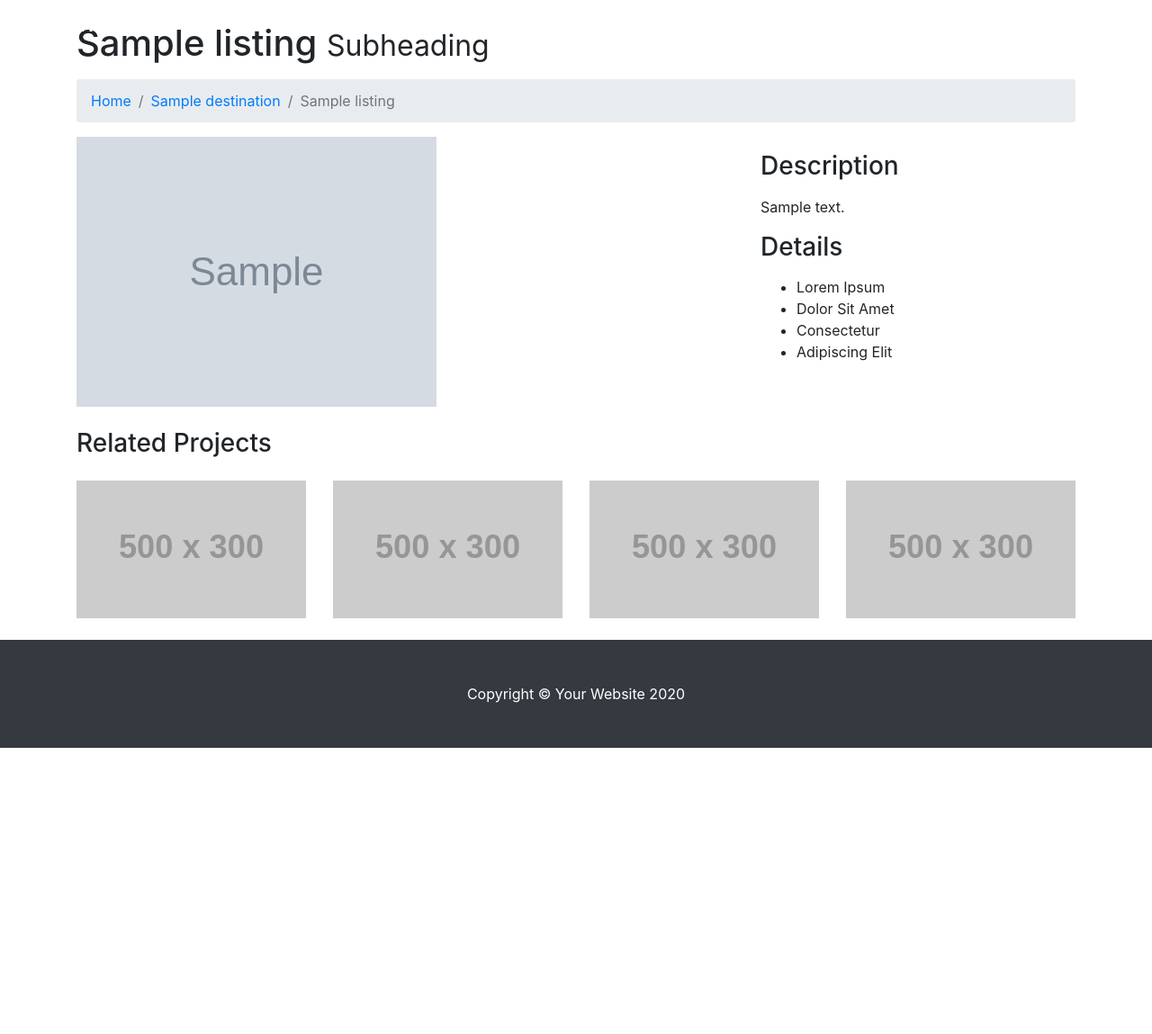
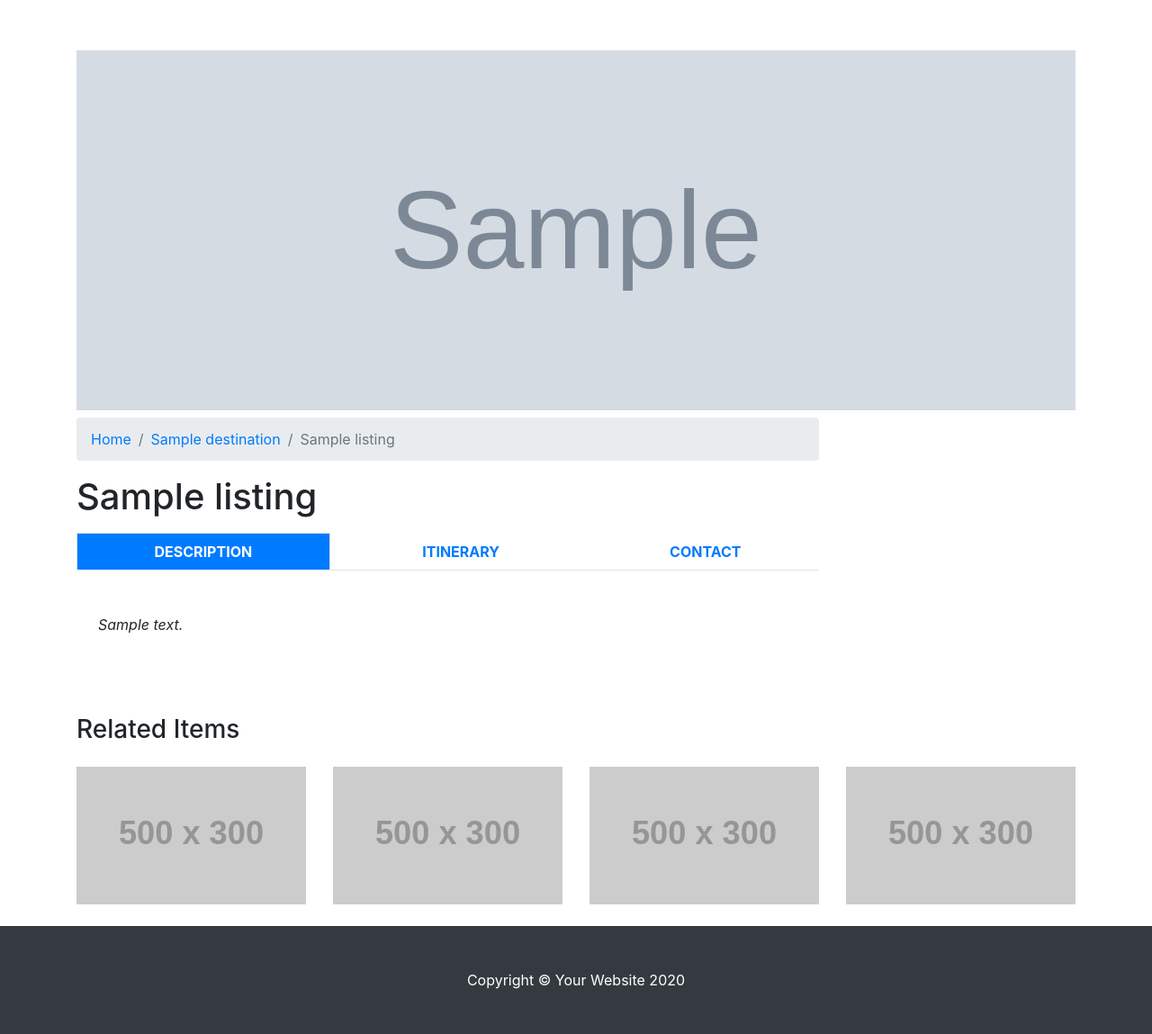
Before and after one commit to dhita-irma/travel-booking, a Django app: page /catalog/1 in a window 1280 px wide. Shown: the whole page at 90% size. Before the commit the page ends 831 px from the top, so only its background shows below. Run offline with Django 3.2, Linux system fonts and the light colour scheme; tables that the repository leaves empty hold one stand-in row (values such as "Sample post"); grey boxes marked "Sample" are stand-in pictures; grey boxes labelled with a size stand in for pictures from a placeholder-image service; some libraries are stand-ins or nearby versions.

Commit message:
Add tabs

```diff
--- a/booking/templates/booking/catalog_item.html
+++ b/booking/templates/booking/catalog_item.html
@@ -1,13 +1,32 @@
 {% extends 'booking/layout.html' %}
 
+
 {% block body %}
-<div class="container">
+<div class="container" style="padding-top: 56px;">
 
-    <!-- Page Heading/Breadcrumbs -->
-    <h1 class="mt-4 mb-3">{{ listing.title }}
-        <small>Subheading</small>
-    </h1>
+    <!-- Pictures  -->
+    <div class="row">
+        <div class="col-12">
+            <div id="carouselExampleIndicators" class="carousel slide" data-ride="carousel">
+                <div class="carousel-inner" role="listbox">
+                    <div class="carousel-item active"
+                        style="background-image: url('{{ listing.image_url }}')">
+                    </div>
+                    <!-- <div class="carousel-item"
+                        style="background-image: url('https://images.unsplash.com/photo-1603463262427-86b6e34fb077?ixlib=rb-1.2.1&auto=format&fit=crop&w=1490&q=80')">
+                    </div> -->
+                    <!-- <div class="carousel-item"
+                        style="background-image: url('https://images.unsplash.com/photo-1518950957614-73ac0a001408?ixlib=rb-1.2.1&ixid=eyJhcHBfaWQiOjEyMDd9&auto=format&fit=crop&w=1481&q=80')">
+                    </div> -->
+                </div>
+            </div>
+        </div>
+    </div>
 
+    <div class="row" >
+        <div class="col-lg-9" style="background-color: transparent;">
+            <!-- Breadcrumbs -->
+            <div class="mt-2">
                 <ol class="breadcrumb">
                     <li class="breadcrumb-item">
                         <a href="{% url 'index' %}">Home</a>
@@ -17,31 +36,63 @@
                     </li>
                     <li class="breadcrumb-item active">{{ listing.title }}</li>
                 </ol>
-
-    <!-- Portfolio Item Row -->
-    <div class="row">
-
-        <div class="col-md-8">
-            <img class="img-fluid" src="{{ listing.image_url }}" alt="">
             </div>
 
-        <div class="col-md-4">
-            <h3 class="my-3">Description</h3>
-            <p>{{ listing.description }}</p>
-            <h3 class="my-3">Details</h3>
-            <ul>
-                <li>Lorem Ipsum</li>
-                <li>Dolor Sit Amet</li>
-                <li>Consectetur</li>
-                <li>Adipiscing Elit</li>
+            <!-- Title -->
+            <h1 class="mb-3">{{ listing.title }}</h1>
+
+            <!-- Tabs -->
+            <ul id="myTab2" role="tablist" class="nav nav-tabs nav-pills with-arrow lined flex-column flex-sm-row text-center">
+                <li class="nav-item flex-sm-fill">
+                    <a id="home2-tab" data-toggle="tab" href="#home2" role="tab" aria-controls="home2" aria-selected="true"
+                        class="nav-link text-uppercase font-weight-bold mr-sm-3 rounded-0 active">Description</a>
+                </li>
+                <li class="nav-item flex-sm-fill">
+                    <a id="profile2-tab" data-toggle="tab" href="#profile2" role="tab" aria-controls="profile2"
+                        aria-selected="false" class="nav-link text-uppercase font-weight-bold mr-sm-3 rounded-0">Itinerary</a>
+                </li>
+                <li class="nav-item flex-sm-fill">
+                    <a id="contact2-tab" data-toggle="tab" href="#contact2" role="tab" aria-controls="contact2"
+                        aria-selected="false" class="nav-link text-uppercase font-weight-bold rounded-0">Contact</a>
+                </li>
             </ul>
+            <div id="myTab2Content" class="tab-content">
+                <div id="home2" role="tabpanel" aria-labelledby="home-tab" class="tab-pane fade px-4 py-5 show active">
+                    <p class="leade font-italic">{{ listing.description }}</p>
+                    <!-- <p class="leade font-italic mb-0">Lorem ipsum dolor sit amet, consectetur adipisicing elit, sed do eiusmod
+                        tempor incididunt ut labore et dolore magna aliqua. Ut enim ad minim veniam, quis nostrud exercitation
+                        ullamco laboris nisi ut aliquip ex ea commodo consequat. Duis aute
+                        irure dolor in reprehenderit in voluptate velit esse cillum dolore eu fugiat nulla pariatur. Excepteur sint
+                        occaecat cupidatat non proident, sunt in culpa qui officia deserunt mollit anim id est laborum.</p> -->
                 </div>
-
+                <div id="profile2" role="tabpanel" aria-labelledby="profile-tab" class="tab-pane fade px-4 py-5">
+                    <p class="leade font-italic">{{ listing.itinerary }}</p>
+                    <!-- <p class="leade font-italic mb-0">Lorem ipsum dolor sit amet, consectetur adipisicing elit, sed do eiusmod
+                        tempor incididunt ut labore et dolore magna aliqua. Ut enim ad minim veniam, quis nostrud exercitation
+                        ullamco laboris nisi ut aliquip ex ea commodo consequat. Duis aute
+                        irure dolor in reprehenderit in voluptate velit esse cillum dolore eu fugiat nulla pariatur. Excepteur sint
+                        occaecat cupidatat non proident, sunt in culpa qui officia deserunt mollit anim id est laborum.</p> -->
                 </div>
-    <!-- /.row -->
+                <div id="contact2" role="tabpanel" aria-labelledby="contact-tab" class="tab-pane fade px-4 py-5">
+                    <p class="leade font-italic">Lorem ipsum dolor sit amet, consectetur adipisicing elit, sed do eiusmod tempor
+                        incididunt ut labore et dolore magna aliqua. Ut enim ad minim veniam, quis nostrud exercitation ullamco
+                        laboris nisi ut aliquip ex ea commodo consequat. Duis aute
+                        irure dolor in reprehenderit in voluptate velit esse cillum dolore eu fugiat nulla pariatur. Excepteur sint
+                        occaecat cupidatat non proident, sunt in culpa qui officia deserunt mollit anim id est laborum.</p>
+                    <p class="leade font-italic mb-0">Lorem ipsum dolor sit amet, consectetur adipisicing elit, sed do eiusmod
+                        tempor incididunt ut labore et dolore magna aliqua. Ut enim ad minim veniam, quis nostrud exercitation
+                        ullamco laboris nisi ut aliquip ex ea commodo consequat. Duis aute
+                        irure dolor in reprehenderit in voluptate velit esse cillum dolore eu fugiat nulla pariatur. Excepteur sint
+                        occaecat cupidatat non proident, sunt in culpa qui officia deserunt mollit anim id est laborum.</p>
+                </div>
+            </div>
+        </div>
+        <!-- end of col -->
+    </div>
+    <!--  end of row -->
 
     <!-- Related Projects Row -->
-    <h3 class="my-4">Related Projects</h3>
+    <h3 class="my-4">Related Items</h3>
 
     <div class="row">
 
```
Lines whose indentation alone changed are shown as unchanged.
